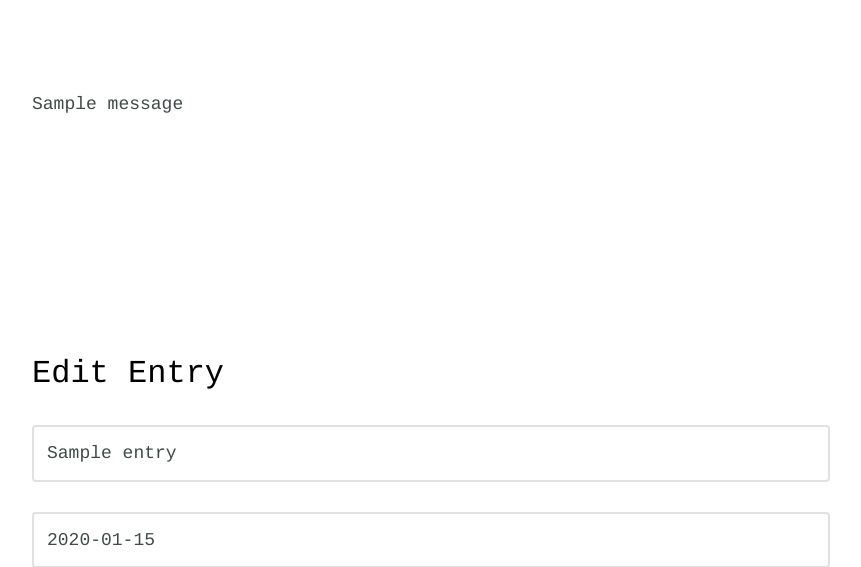
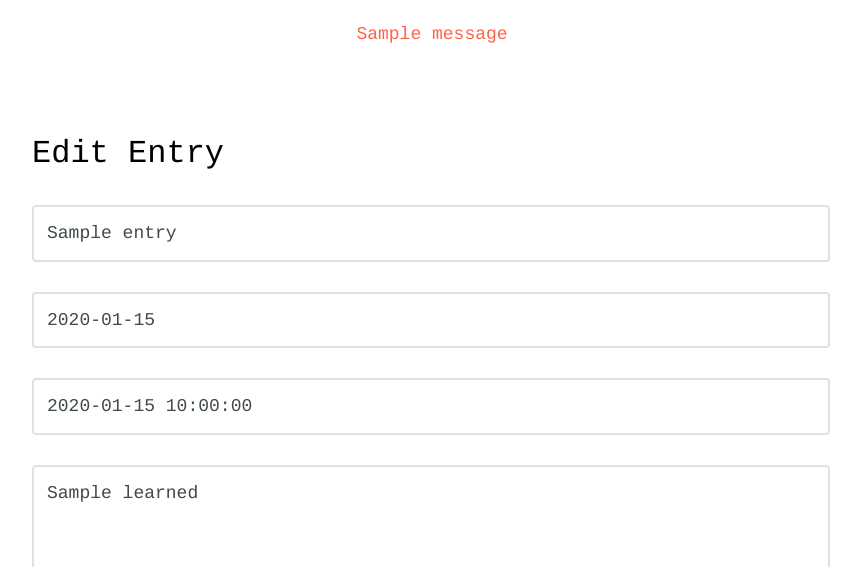
Before and after one commit to adamdenes/Learning-Journal-with-Flask, a Python web app: template templates/edit.html in a window 1280 px wide. Shown: the part 95-662 px from the top of the page, without its empty margins (208-1069 px from the left). Run offline with Jinja, Linux system fonts and the light colour scheme; the template is opened without the code that fills it: most values are stand-ins (such as "Sample title", 1, 10 or a date in 2020); one stand-in notice (Sample message) is shown.

Commit message:
formatting layout

```diff
--- a/templates/layout.html
+++ b/templates/layout.html
@@ -24,11 +24,11 @@
     </header>
     {% with messages = get_flashed_messages() %}
         {% if messages %}
-        <div class=entry-list>
+        <!-- <div class=entry-list> -->
             {% for message in messages %}
-            <p>{{ message }}</p>
+            <p style="color:tomato; text-align:center">{{ message }}</p>
             {% endfor %}
-        </div>
+        <!-- </div> -->
         {% endif %}
     {% endwith %}
     {% block section %}
```
